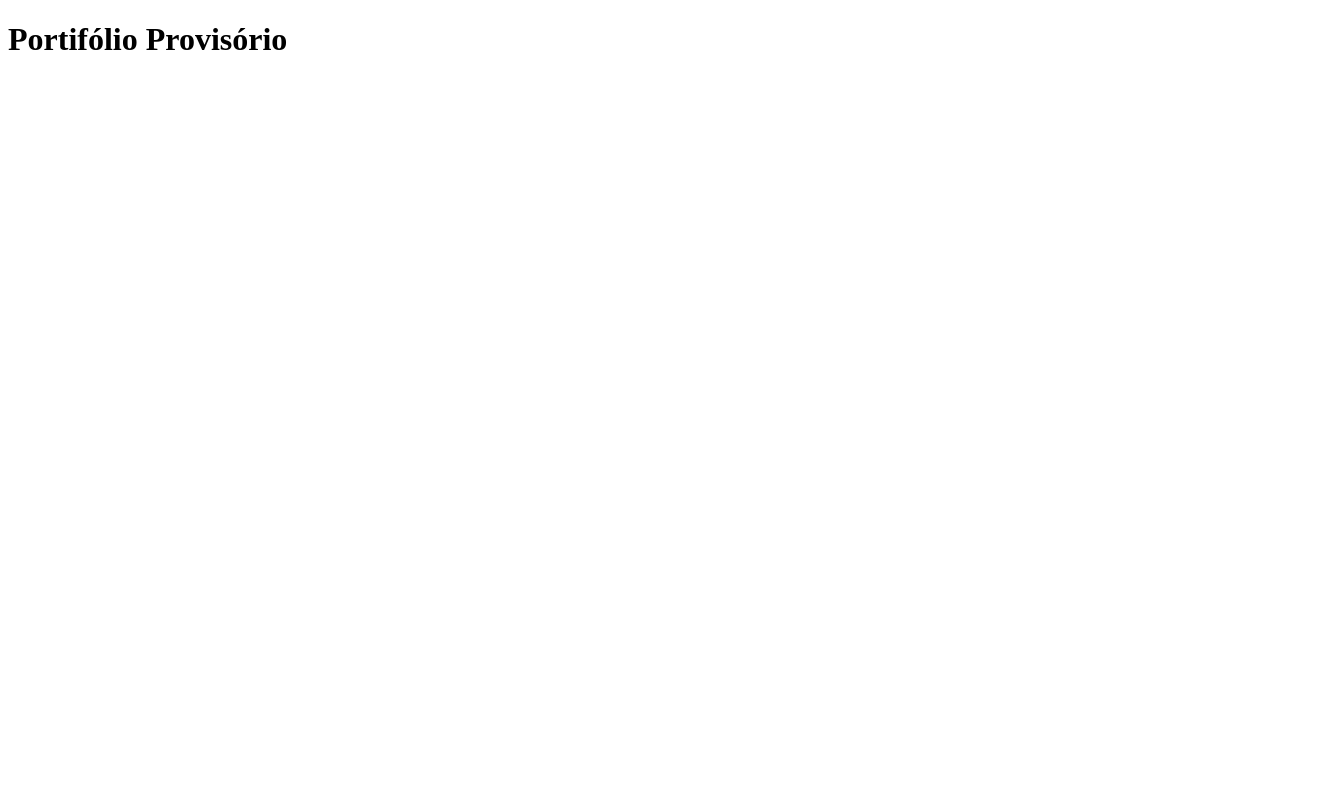
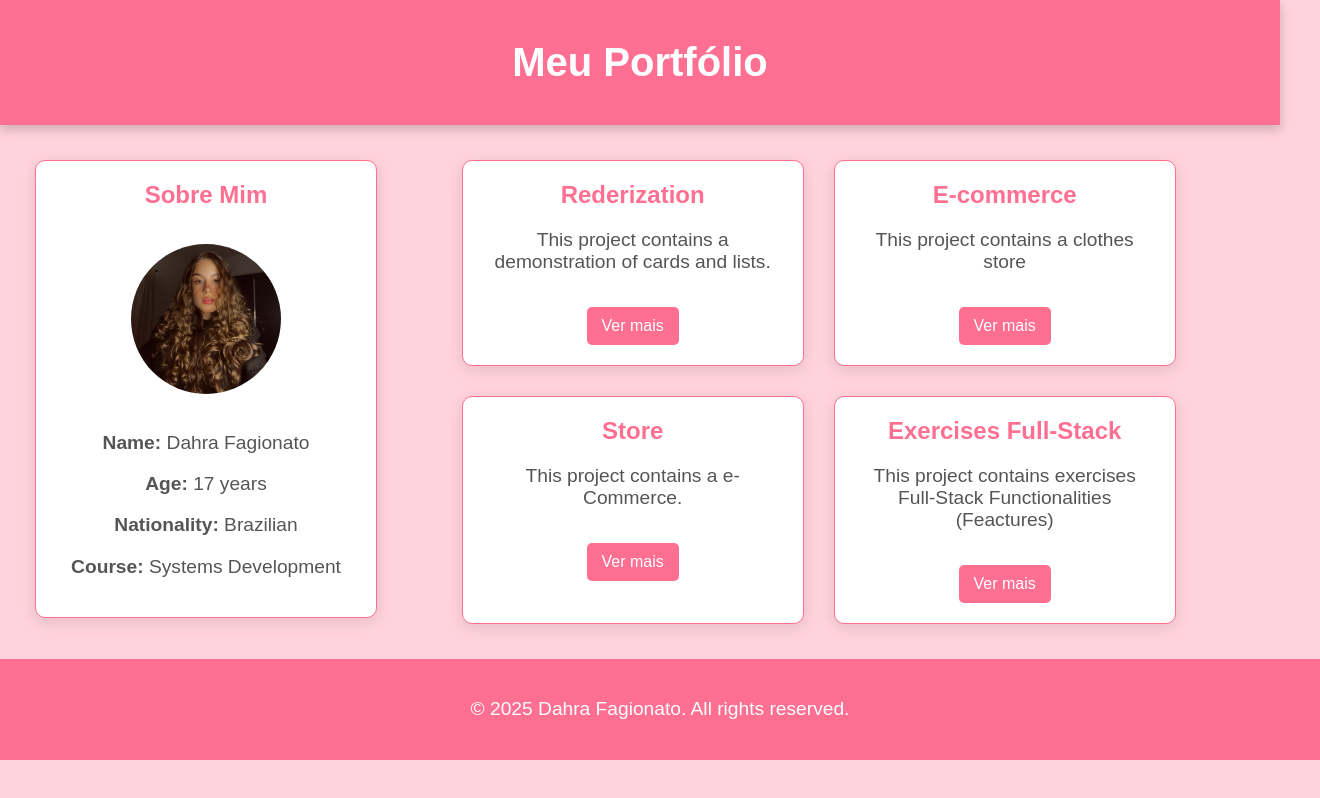
Before and after one commit to DahraFagionato/DahraFagionato, a plain HTML site: page index.html in a window 1280 px wide. Shown: the whole page, 1320 px wide, since content can reach past the window. Drawn offline with Linux system fonts and the light colour scheme.

Commit message:
nova versao

```diff
--- a/index.html
+++ b/index.html
@@ -1,11 +1,58 @@
 <!DOCTYPE html>
-<html lang="en">
+<html lang="pt-BR">
+
 <head>
-    <meta charset="UTF-8">
-    <meta name="viewport" content="width=device-width, initial-scale=1.0">
-    <title>Dahra</title>
+  <meta charset="UTF-8">
+  <meta name="viewport" content="width=device-width, initial-scale=1.0">
+  <title>Meu Portfólio</title>
+  <link rel="stylesheet" href="style.css">
 </head>
+
 <body>
-    <h1>Portifólio Provisório</h1>
+  <header>
+    <h1>Meu Portfólio</h1>
+  </header>
+  <main>
+    <div class="main-container">
+      <div class="about-me">
+        <div class="card">
+          <h2>Sobre Mim</h2>
+          <img src="eu.jpg  " alt="Minha Foto" class="profile-pic">
+          <p><strong>Name:</strong> Dahra Fagionato</p>
+          <p><strong>Age:</strong> 17 years</p>
+          <p><strong>Nationality:</strong> Brazilian</p>
+          <p><strong>Course:</strong> Systems Development</p>
+        </div>
+      </div>
+      <div class="projects">
+        <div class="card-container">
+          <div class="card">
+            <h2>Rederization</h2>
+            <p>This project contains a demonstration of cards and lists.</p>
+            <a href="https://dahrafagionato.github.io/web-aula03-ui-ux/">Ver mais</a>
+          </div>
+          <div class="card">
+            <h2>E-commerce</h2>
+            <p>This project contains a clothes store</p>
+            <a href="https://dahrafagionato.github.io/VPS02lima/">Ver mais</a>
+          </div>
+          <div class="card">
+            <h2>Store</h2>
+            <p>This project contains a e-Commerce.</p>
+            <a href="https://dahrafagionato.github.io/LIMA-atividade/">Ver mais</a>
+          </div>
+          <div class="card">
+            <h2>Exercises Full-Stack</h2>
+            <p>This project contains exercises Full-Stack Functionalities (Feactures)</p>
+            <a href="https://dahrafagionato.github.io/psof02-lista01/">Ver mais</a>
+          </div>
+        </div>
+      </div>
+    </div>
+  </main>
+  <footer>
+    <p>© 2025 Dahra Fagionato. All rights reserved.</p>
+  </footer>
 </body>
+
 </html>
--- /dev/null
+++ b/style.css
@@ -0,0 +1,102 @@
+body {
+  font-family: 'Arial', sans-serif;
+  margin: 0;
+  padding: 0;
+  background-color: #ffd2dc;
+}
+
+header {
+  background: #ff6f91;
+  color: #ffffff;
+  padding: 40px 0;
+  text-align: center;
+  box-shadow: 0 4px 10px rgba(0, 0, 0, 0.2);
+}
+
+h1 {
+  margin: 0;
+  font-size: 2.5em;
+}
+
+p {
+  font-size: 1.2em;
+}
+
+.main-container {
+  display: flex;
+  padding: 20px;
+}
+
+.about-me {
+  flex: 1;
+  margin-right: 20px; /* Espaço entre as colunas */
+}
+
+.projects {
+  flex: 2; /* Aumenta a largura da seção de projetos */
+}
+
+.card-container {
+  display: flex;
+  flex-wrap: wrap;
+  justify-content: flex-start; /* Alinha os cards à esquerda */
+}
+
+.card {
+  background: #ffffff;
+  border: 1px solid #ff6f91; /* Rosa */
+  border-radius: 10px;
+  box-shadow: 0 4px 15px rgba(0, 0, 0, 0.1);
+  margin: 15px;
+  padding: 20px;
+  width: 300px;
+  text-align: center;
+  transition: transform 0.2s, box-shadow 0.2s;
+}
+
+.card:hover {
+  transform: translateY(-5px);
+  box-shadow: 0 8px 20px rgba(0, 0, 0, 0.2);
+}
+
+.card h2 {
+  margin-top: 0;
+  color: #ff6f91; /* Rosa */
+}
+
+.card p {
+  color: #555;
+}
+
+.card a {
+  display: inline-block;
+  margin-top: 15px;
+  padding: 10px 15px;
+  background: #ff6f91; /* Rosa */
+  color: #ffffff;
+  text-decoration: none;
+  border-radius: 5px;
+  transition: background 0.3s;
+}
+
+.card a:hover {
+  background: #ff4c7a;
+}
+
+.profile-pic {
+  width: 150px;
+  height: 150px;
+  border-radius: 50%;
+  object-fit: cover;
+  margin: 15px 0;
+}
+
+footer {
+  text-align: center;
+  padding: 20px;
+  background: #ff6f91;
+  color: #ffffff;
+  position: relative;
+  bottom: 0;
+  width: 100%;
+}
```
Also changed, not shown: eu.jpg (added), 1 other file.
